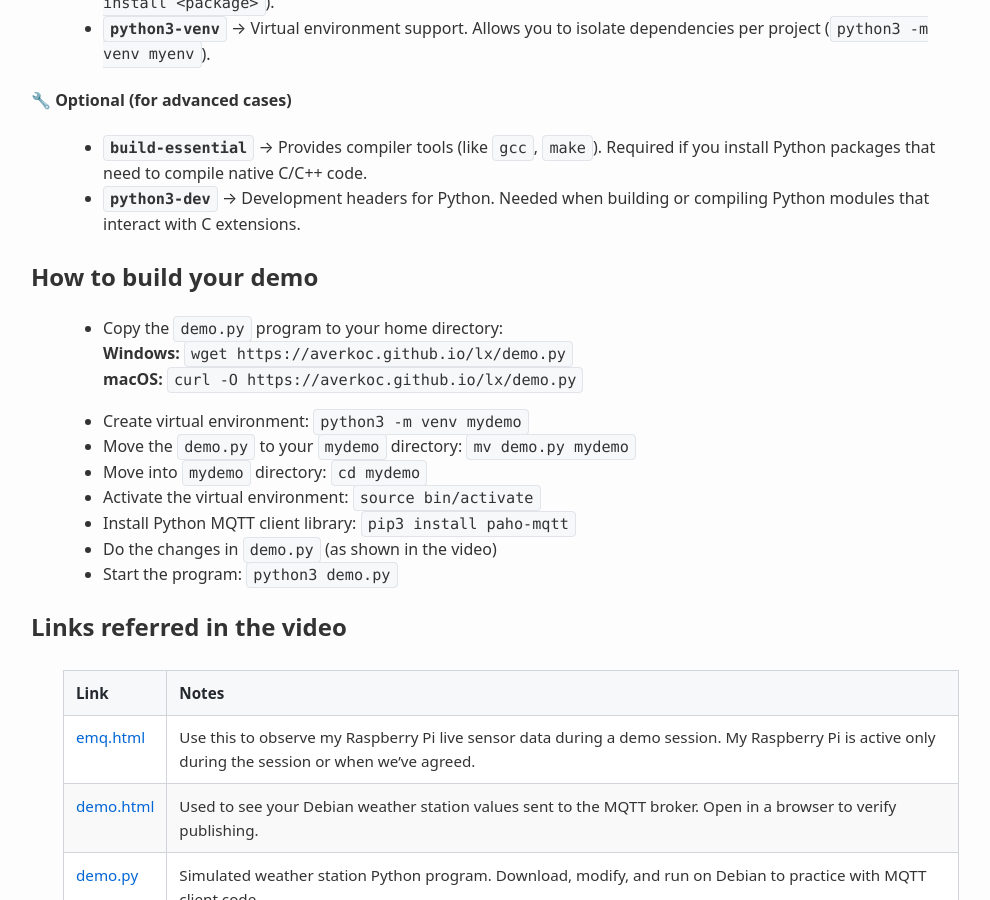
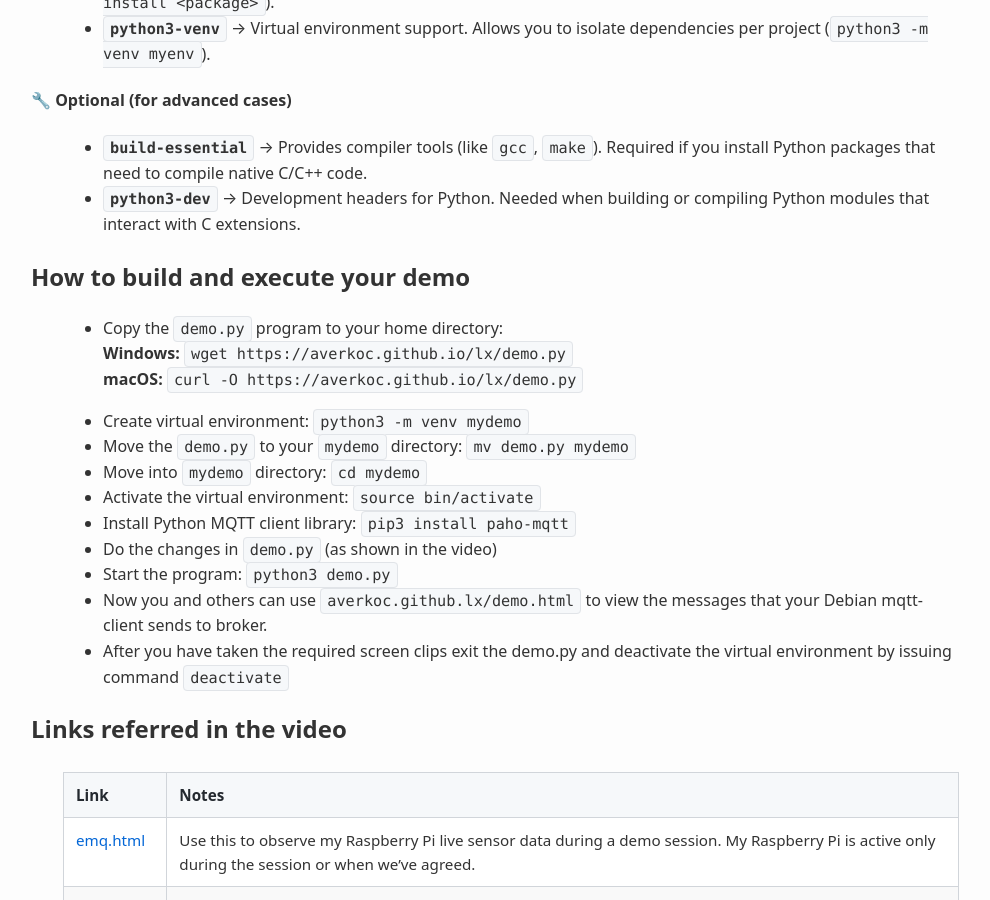
Before and after one commit to averkoc/lx, a Jekyll site: the page built from docs/ws8.md, in a window 1280 px wide and 900 px high, scrolled down 1520 px. Shown: the whole window, without its empty margins (129-1119 px from the left). Built offline with Jekyll 4.4.1, drawn with Linux system fonts in a browser that asks for light colours.

Commit message:
Update ws8.md

```diff
--- a/docs/ws8.md
+++ b/docs/ws8.md
@@ -64,7 +64,7 @@ echo "   pip install <package_name>"
 - **`build-essential`** → Provides compiler tools (like `gcc`, `make`). Required if you install Python packages that need to compile native C/C++ code.
 - **`python3-dev`** → Development headers for Python. Needed when building or compiling Python modules that interact with C extensions.
 
-## How to build your demo
+## How to build and execute your demo
 * Copy the `demo.py` program to your home directory:
   **Windows:** `wget https://averkoc.github.io/lx/demo.py`
   **macOS:** `curl -O https://averkoc.github.io/lx/demo.py`
@@ -76,6 +76,8 @@ echo "   pip install <package_name>"
 * Install Python MQTT client library: `pip3 install paho-mqtt`
 * Do the changes in `demo.py` (as shown in the video)
 * Start the program: `python3 demo.py`
+* Now you and others can use `averkoc.github.lx/demo.html` to view the messages that your Debian mqtt-client sends to broker.
+* After you have taken the required screen clips exit the demo.py and deactivate the virtual environment by issuing command `deactivate`
 
 
 
```
